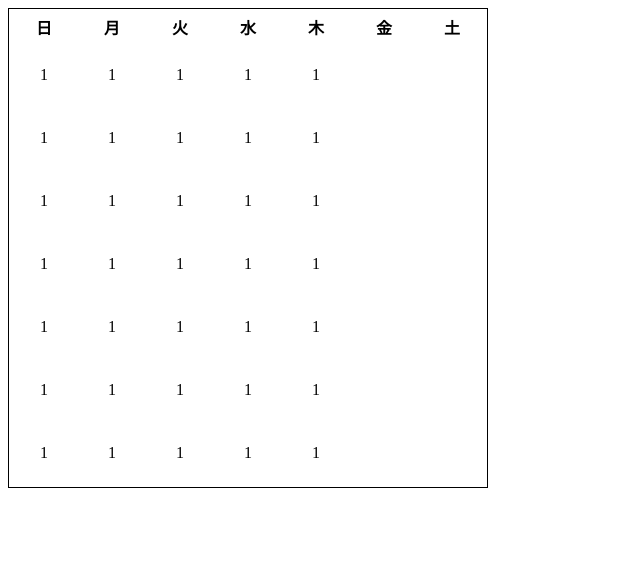
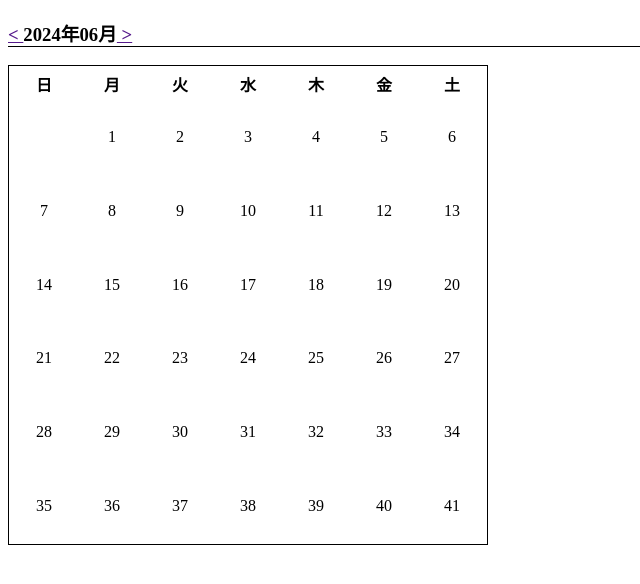
Before and after one commit to Kaana0/Training, a PHP site: page / in a window 1280 px wide. Shown: the top 584 px of the page, without its empty margins (0-640 px from the left). Run offline with PHP 8.4, Linux system fonts and the light colour scheme.

Commit message:
課題10. カレンダー⓶現在の年度を取得

```diff
--- a/11 . カレンダー②/index.php
+++ b/11 . カレンダー②/index.php
@@ -35,6 +35,10 @@
     </style>
 </head>
 <body>
+    <h3><a href="">< </a><?php
+    $year = date('Y');
+    $month = date('m');
+    echo $year . "年" . $month . "月"?><a href=""> ></a></h3>
     <table>
         <tr>
             <th>日</th>
@@ -47,10 +51,10 @@
         </tr>
         <?php
         $count = '';
-        for ($i = 1; $i <= 7; $i++) {
+        for ($i = 0; $i < 6; $i++) {
             echo '<tr>';
-            for ($a = 1; $a < 6; $a++) {
-                echo '<td>1</td>';
+            for ($a = 0; $a < 7; $a++) {
+                echo '<td>' . $count . '</td>';
                 $count++;
             }
             echo '<tr/>';
```
